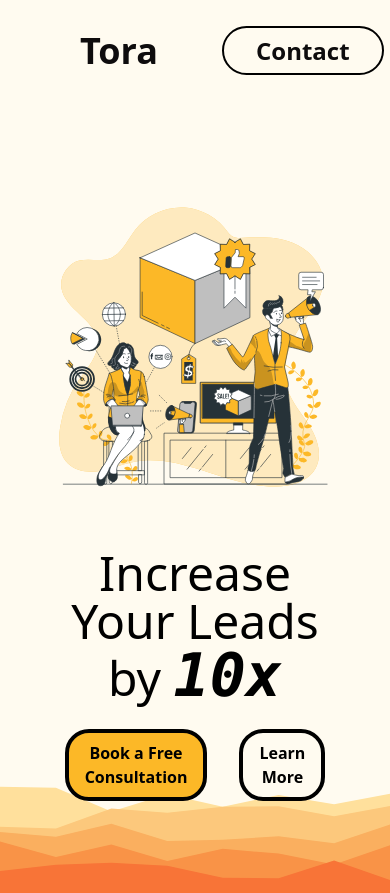
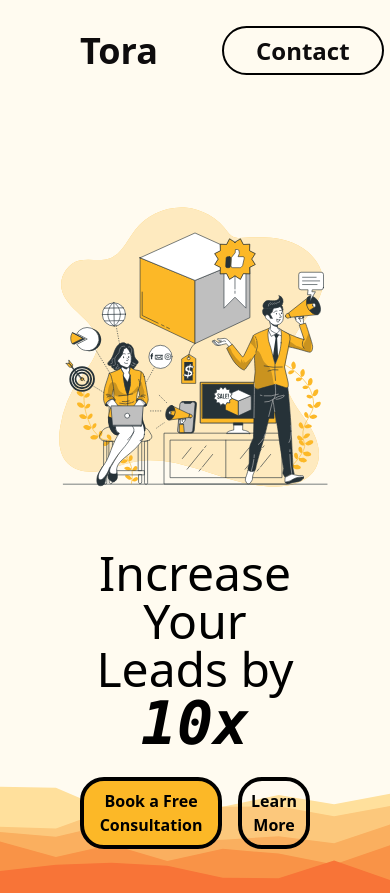
Before and after one commit to hamzahxx/Tora-Media, a React (Vite) app: page / in a window 390 px wide. Built offline with nearby package versions, Linux system fonts and the light colour scheme.

Commit message:
animate/heropage
- Imported useGSAP, gsap from gsap
- Imported useRef from react
- Reusable hero page animation function
- Added <div> to avoid tailwind duration conflict from gsap duration

```diff
--- a/src/components/Hero.jsx
+++ b/src/components/Hero.jsx
@@ -1,10 +1,50 @@
 import marketing from "../assets/Marketing-bro.svg";
+import gsap from "gsap";
+import { useGSAP } from "@gsap/react";
+import { useRef } from "react";
 
 function Hero() {
+  const container = useRef();
+  function heroAnimation(order, firstDelay) {
+    const tl = gsap.timeline();
+    order.forEach((selector) => {
+      tl.from(selector, {
+        opacity: 0,
+        duration: 0.3,
+        delay: firstDelay,
+        stagger: selector === "a" ? 0.3 : 0,
+      });
+      firstDelay = 0;
+    });
+  }
+
+  useGSAP(
+    () => {
+      const mediaSize = gsap.matchMedia();
+
+      mediaSize.add("(min-width: 1024px)", () => {
+        heroAnimation(["h1", "a", "img"], 1.7);
+      });
+      mediaSize.add("(min-width: 768px) and (max-width: 1023px)", () => {
+        heroAnimation(["img", "h1", "a"], 1.7);
+      });
+      mediaSize.add("(max-width: 767px)", () => {
+        heroAnimation(["img", "h1", "a"], 0.9);
+      });
+
+      mediaSize.add("all", () => {
+        console.log("Error: Fallback animation executed.");
+      });
+    },
+    { scope: container },
+  );
   return (
-    <div className="flex flex-col-reverse lg:flex-row justify-center items-center lg:h-[88vh] px-10 pt-14 lg:pt-0">
+    <div
+      ref={container}
+      className="flex flex-col-reverse lg:flex-row justify-center items-center lg:h-[88vh] px-10 pt-14 lg:pt-0"
+    >
       <div className="px-10 pt-3 lg:pt-10">
-        <div>
+        <div className="Hero-Content">
           <h1 className="text-5xl lg:text-7xl text-center lg:text-left">
             Increase Your Leads by{" "}
             <span className="text-6xl lg:text-8xl font-bold italic font-mono">
@@ -12,18 +52,16 @@ function Hero() {
             </span>
           </h1>
         </div>
-        <div className="flex justify-center lg:justify-start">
-          <a
-            href="/"
-            className="text-center bg-primary hover:bg-green-300 duration-150 rounded-3xl border-4 border-black font-bold my-6 mr-4 px-4 py-2"
-          >
-            Book a Free Consultation
+        <div className="h-full py-6 md:py-7 lg:py-8 flex justify-center lg:justify-start">
+          <a href="/">
+            <div className="text-center bg-primary hover:bg-green-300 duration-200 rounded-3xl border-4 border-black font-bold mr-2 lg:mr-4 px-2 lg:px-4 py-2">
+              Book a Free Consultation
+            </div>
           </a>
-          <a
-            href="/"
-            className="text-center hover:bg-accent duration-150 rounded-3xl border-4 border-black font-bold my-6 ml-4 px-4 py-2"
-          >
-            Learn More
+          <a href="/">
+            <div className="text-center hover:bg-accent duration-150 rounded-3xl border-4 border-black font-bold ml-2 lg:ml-4 px-2 lg:px-4 py-2">
+              Learn More
+            </div>
           </a>
         </div>
       </div>
```
